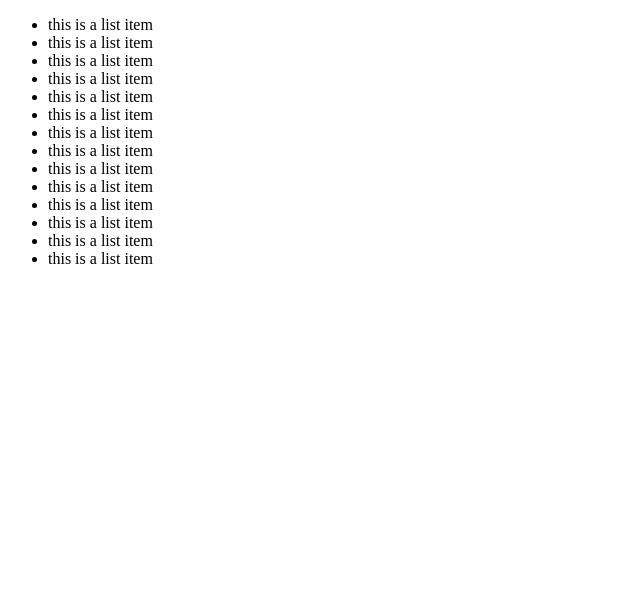
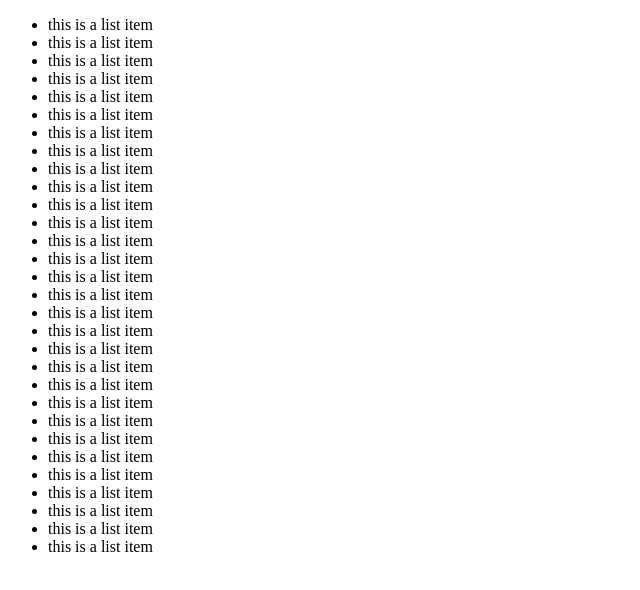
Before and after one commit to RodmanSerling/newGit-Test, a plain HTML site: page index.html in a window 1280 px wide. Shown: the whole page, without its empty margins (0-640 px from the left). Drawn offline with Linux system fonts and the light colour scheme.

Commit message:
this is an update

```diff
--- a/index.html
+++ b/index.html
@@ -20,6 +20,23 @@
       <li>this is a list item</li>
       <li>this is a list item</li>
       <li>this is a list item</li>
+      <li>this is a list item</li>
+      <li>this is a list item</li>
+      <li>this is a list item</li>
+      <li>this is a list item</li>
+      <li>this is a list item</li>
+      <li>this is a list item</li>
+      <li>this is a list item</li>
+      <li>this is a list item</li>
+      <li>this is a list item</li>
+      <li>this is a list item</li>
+      <li>this is a list item</li>
+      <li>this is a list item</li>
+      <li>this is a list item</li>
+      <li>this is a list item</li>
+      <li>this is a list item</li>
+      <li>this is a list item</li>
+
 
     </ul>
   </body>
```
